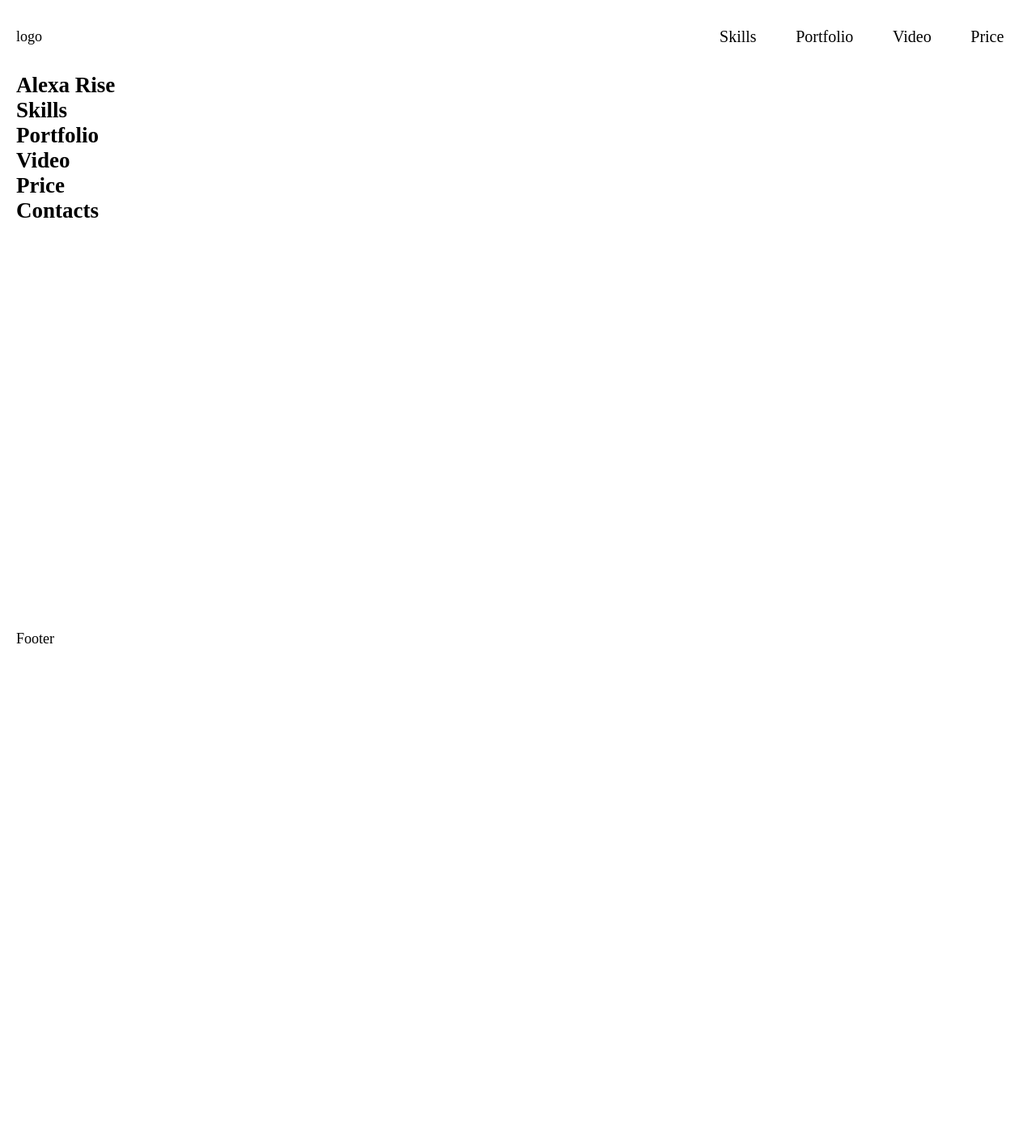
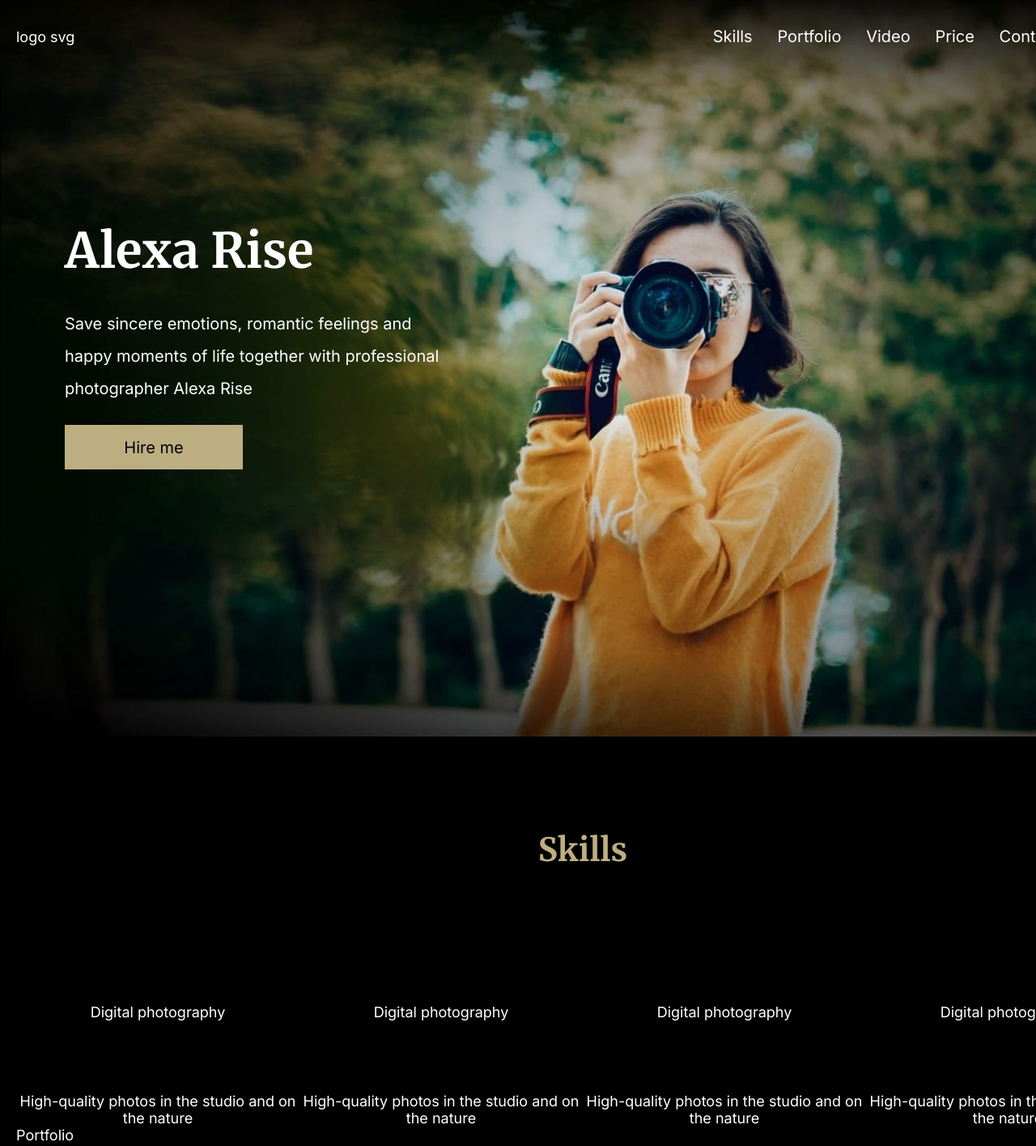
Before and after one commit to antiqqt/Stage0, a plain HTML site: page portfolio/index.html in a window 1280 px wide. Shown: the top 1416 px of the page at 81% size. Before the commit the page ends 800 px from the top, so only its background shows below. Drawn offline with Linux system fonts and the light colour scheme.

Commit message:
feat: add header and hero sections

```diff
--- a/portfolio/index.html
+++ b/portfolio/index.html
@@ -10,14 +10,14 @@
       href="https://fonts.googleapis.com/css2?family=Inter:wght@400;700&family=Merriweather:wght@700&display=swap"
       rel="stylesheet"
     />
-    <link rel="icon" href="./assets/img/favicon portfolio.ico">
+    <link rel="icon" href="./assets/img/favicon portfolio.ico" />
     <link rel="stylesheet" href="./style.css" />
     <title>Portfolio</title>
   </head>
   <body>
     <header class="header">
       <div class="container container-header">
-        <div class="header-logo">logo</div>
+        <div class="header-logo">logo svg</div>
 
         <nav class="nav">
           <ul class="nav-list">
@@ -29,37 +29,83 @@
           </ul>
         </nav>
 
-        <div class="switch-lng">en / ru</div>
+        <div class="switch-lng">en &nbsp;/ ru</div>
       </div>
     </header>
+    <main class="main">
+      <div class="container container-fullscreen">
+        <section class="section section-hero" id="hero">
+          <div class="hero-content">
+            <h1 class="hero-title">Alexa Rise</h1>
+            <p class="hero-text">
+              Save sincere emotions, romantic feelings and happy moments of life
+              together with professional photographer Alexa Rise
+            </p>
+            <button class="btn">Hire me</button>
+          </div>
+        </section>
+      </div>
 
-    <main class="main">
-      <div class="container">
-        <section class="section" id="hero">
-          <h1>Alexa Rise</h1>
+      <div class="container container-main">
+        <section class="section section-skills" id="skills">
+          <h2 class="section-title">
+            <span class="section-title-text">Skills</span>
+            <div class="section-title-line"></div>
+          </h2>
+          <div class="skills-items">
+            <div class="skills-item">
+              <div class="skills-item-img"></div>
+              <div class="skills-item-header">Digital photography</div>
+              <div class="skills-item-text">
+                High-quality photos in the studio and on the nature
+              </div>
+            </div>
+            <div class="skills-item">
+              <div class="skills-item-img"></div>
+              <div class="skills-item-header">Digital photography</div>
+              <div class="skills-item-text">
+                High-quality photos in the studio and on the nature
+              </div>
+            </div>
+            <div class="skills-item">
+              <div class="skills-item-img"></div>
+              <div class="skills-item-header">Digital photography</div>
+              <div class="skills-item-text">
+                High-quality photos in the studio and on the nature
+              </div>
+            </div>
+            <div class="skills-item">
+              <div class="skills-item-img"></div>
+              <div class="skills-item-header">Digital photography</div>
+              <div class="skills-item-text">
+                High-quality photos in the studio and on the nature
+              </div>
+            </div>
+          </div>
         </section>
-        <section class="section" id="skills">
-          <h2 class="section-title">Skills</h2>
-        </section>
+
         <section class="section" id="portfolio">
           <h2 class="section-title">Portfolio</h2>
         </section>
+
         <section class="section" id="video">
           <h2 class="section-title">Video</h2>
         </section>
+
         <section class="section" id="price">
           <h2 class="section-title">Price</h2>
         </section>
+      </div>
+
+      <div class="container container-fullscren">
         <section class="section" id="contacts">
           <h2 class="section-title">Contacts</h2>
         </section>
       </div>
     </main>
-
     <footer class="footer">
       <div class="container">Footer</div>
     </footer>
-
     <script src="./index.js"></script>
   </body>
 </html>
--- a/portfolio/style.css
+++ b/portfolio/style.css
@@ -1,23 +1,27 @@
+/* General */
 :root {
   --clr-primary: #000000;
-  --clr-secondary: #bdae82;
+  --clr-secondary: #ffffff;
+  --clr-contrast: #bdae82;
 
   --ff-primary: 'Inter', sans-serif;
   --ff-secondary: 'Merriweather', serif;
 
   --fs-title-primary: 60px;
   --fs-title-secondary: 40px;
-  font-size: 18px;
 }
 
 *,
 *::before,
 *::after {
   box-sizing: border-box;
+  font: 400 18px var(--ff-primary);
+  color: var(--clr-secondary);
 }
 
 html {
   scroll-behavior: smooth;
+  background-color: var(--clr-primary);
 }
 
 body,
@@ -32,29 +36,38 @@ body {
   display: grid;
   grid-template-rows: auto 1fr auto;
   grid-template-columns: 1fr;
-
   min-height: 100vh;
 }
 
 .container {
-  /* max-width:1440px */
+  /* max-width:1440px - Add in portfolio #2*/
   width: 1440px;
   margin: 0 auto;
   padding: 0 20px;
 }
 
+.container-fullscreen {
+  padding: 0;
+}
+
 /* Header */
 .header {
-  display: flex;
-  align-items: center;
+  font-size: 20px;
 }
 
 .container-header {
   display: flex;
-  margin: 20px auto;
-  max-height: 50px;
+  align-items: center;
+  padding-top: 20px;
+  padding-bottom: 20px;
+  line-height: 50px;
+  background-image: url("./assets/img/bg-portfolio.jpg");
+  background-repeat: no-repeat;
+}
 
-  line-height: 50px;
+.header-logo {
+  padding-top: 14.5px;
+  padding-bottom: 14.5px;
 }
 
 .nav {
@@ -64,21 +77,112 @@ body {
 
 .nav-list {
   display: flex;
-  justify-content: space-between;
+  justify-content: space-evenly;
   align-items: center;
-
   margin: 0;
   padding-left: 0;
   list-style: none;
 }
 
 .nav-list-item {
-  padding: 0 15px;
-
+  padding: 12.5px 0;
   font-size: 20px;
   text-decoration: none;
 }
 
-.swtch-lng {
+.switch-lng {
+  padding-top: 12.5px;
+  padding-bottom: 12.5px;
   width: 70px;
+  text-align: center;
+  font-size: 20px;
+  font-weight: 700;
 }
+
+
+/* Main */
+.container-main {
+  display: grid;
+  align-content: space-between;
+}
+
+.section-title {
+  margin-bottom: 60px;
+}
+
+.section-title-text {
+  display: block;
+  font-family: var(--ff-secondary);
+  font-size: var(--fs-title-secondary);
+  font-weight: 700;
+  color: var(--clr-contrast);
+  line-height: 80px;
+  text-align: center;
+}
+
+.section-hero {
+  height: 820px;
+  padding-top: 160px;
+  background-image: url("./assets/img/bg-portfolio.jpg");
+  background-position: center -90px;
+  background-repeat: no-repeat;
+}
+
+.hero-content{
+  width: 500px;
+  margin-left: 80px;
+}
+
+.hero-title {
+  margin-bottom: 10px;
+  font-family: var(--ff-secondary);
+  font-size: var(--fs-title-primary);
+  font-weight: 700;
+  line-height: 120px;
+}
+
+.hero-text {
+  margin-bottom: 25px;
+  padding-right: 30px;
+  font-size: 20px;
+  line-height: 40px;
+}
+
+.section-skills {
+  padding-top: 100px;
+  height: 482px;
+}
+
+.skills-items {
+  display: flex;
+  justify-content: space-between;
+
+  height: 242px;
+}
+
+.skills-item {
+  display: flex;
+  flex-direction: column;
+  justify-content: space-between;
+  text-align: center;
+}
+
+
+/* Utility */
+.btn {
+  width: 220px;
+  height: 55px;
+  padding: 0;
+  font-family:var(--ff-primary);
+  font-size: 20px;
+  line-height: 40px;
+  color: var(--clr-primary);
+  border: none;
+  background-color: var(--clr-contrast);
+  cursor: pointer;
+  transition: .3s;
+}
+
+.btn:hover {
+  color: var(--clr-secondary);
+}
```
Also changed, not shown: portfolio/assets/img/bg-portfolio.jpg (added).
